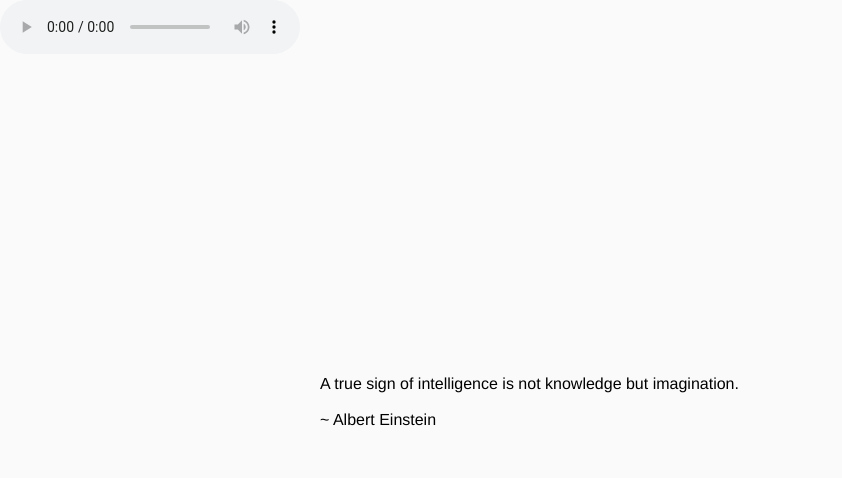
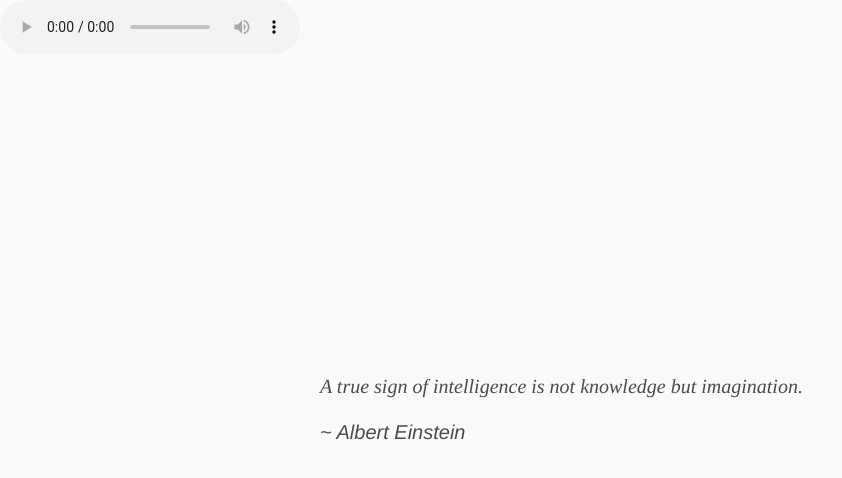
Before and after one commit to chrisdbrown409/Splash3, a plain HTML site: page index.html in a window 1280 px wide. Shown: the whole page, without its empty margins (0-842 px from the left). Drawn offline with nearby package versions, Linux system fonts and the light colour scheme.

Commit message:
Update index.html

```diff
--- a/index.html
+++ b/index.html
@@ -53,6 +53,20 @@ body {
 
 	}
 
+show {
+    	font-family: times,serif;
+	font-style: italic;
+	Font-size: 15pt;
+	text-align: center;
+	opacity:1;
+	transition:opacity 500ms;
+	}
+
+Show.hide {
+	opacity:0;
+}
+
+
 .footer{
 	/*position: Fixed; this makes it sticky always at the bottom of the page*/
 	/*margin-left: 17%; controlled by main class*/
@@ -94,7 +108,7 @@ Your browser does not support the audio element.
 </body>
 	<div class="footer">
 		<input type="button" onclick="window.location.href='https://github.com/chrisdbrown409/Splash3/edit/main/index.html';" value="GIT Project" />
-		version: 1.0
+		version: 2.0
 		</footer>
 </html>
 <!---
```
